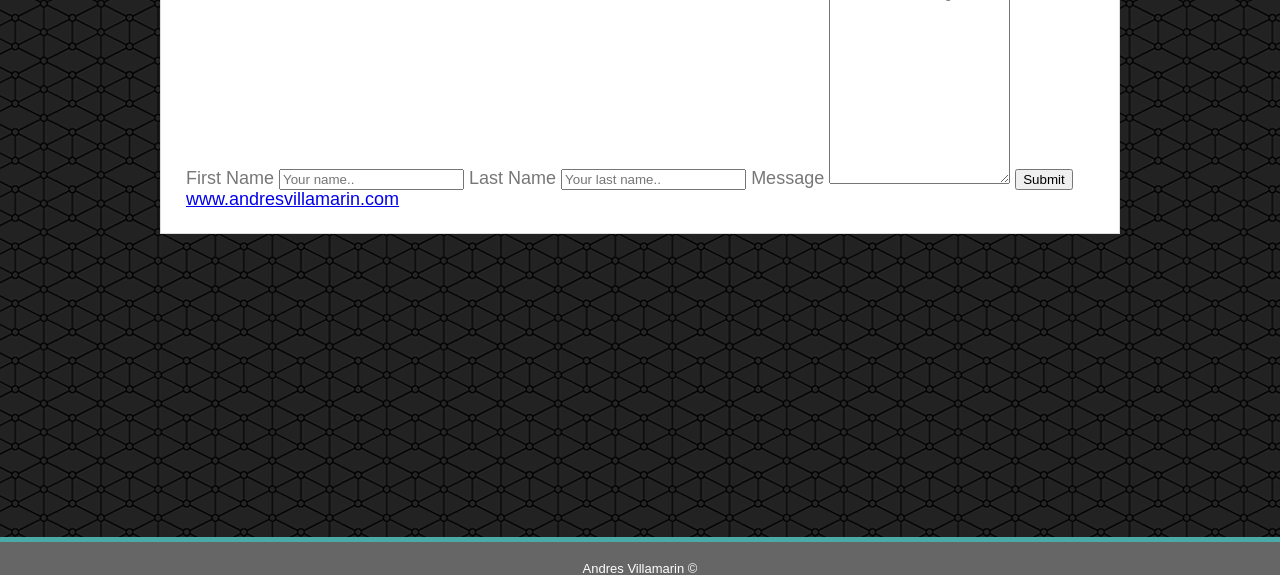
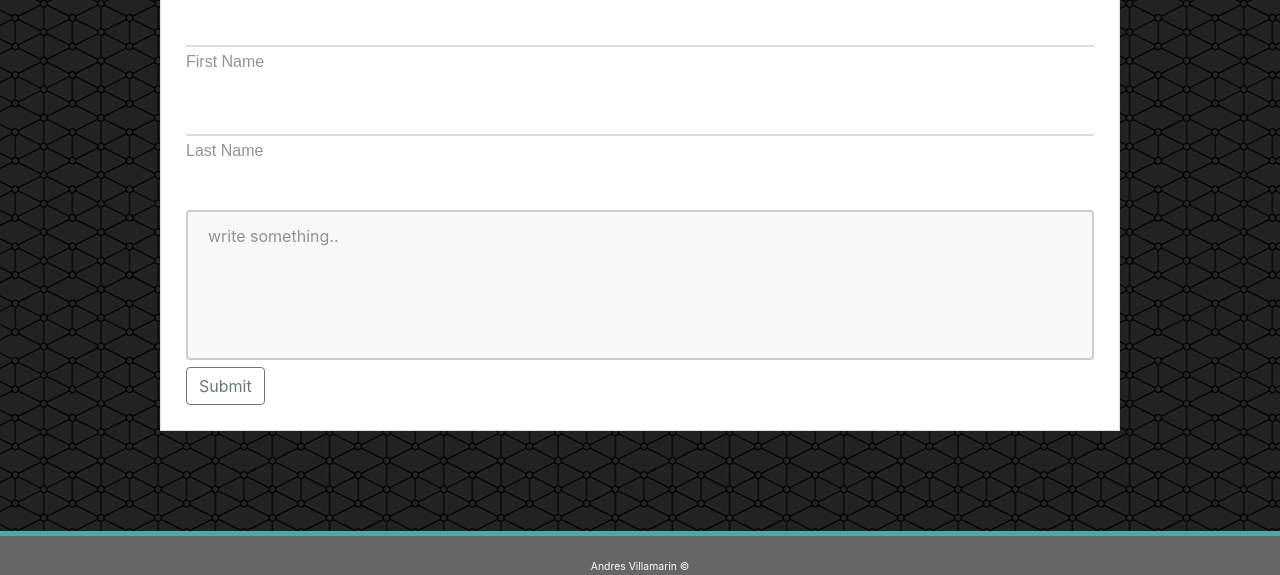
Before and after one commit to andresjoelv/Basic-Portfolio, a plain HTML site: page contact.html in a window 1280 px wide. Shown: the part 225-800 px from the top of the page. Drawn offline with nearby package versions, Linux system fonts and the light colour scheme.

Commit message:
Final commit

```diff
--- a/assets/css/style.css
+++ b/assets/css/style.css
@@ -258,3 +258,83 @@ footer {
     transform: translate(-50%, -50%);
     text-align: center;
 }
+
+.form-group input {
+    background: none;
+    border: none;
+    width: 100%;
+    height: 100%;
+    padding: 15px 8px 5px;
+    border-bottom: 2px solid #ddd;
+    color: transparent; /* makes the cursor and text visible */
+    font-size: 16px;
+    outline: none; /* remove browser field outlines on focus */
+    -webkit-appearance: none; /* prevent browser field styling */
+    -moz-appearance: none;
+}
+
+.form-group label {
+    font-size: 16px;
+    opacity: .7;
+    height: 20px;
+    font-family: sans-serif;
+    color: #666;
+    cursor: text;
+    /* this makes it so the label moves up and down smoothly */
+    transition:
+        font-size .3s ease,
+        bottom .3s ease,
+        opacity .3s ease,
+        left .3s ease;
+}
+
+/* makes field color visible on focus and blur if there is typed text */
+.form-group input:focus, .form-group input.blurred {
+    color: #222;
+    border-color: #206594;
+}
+
+.form-group input:focus {
+    transition:
+        color 0s 0.2s, /* the text color of text and cursor shows up mid label transition */
+        border-color .3s
+}
+
+/* keeps label up when on focus and blur if there is typed text */
+.form-group input:focus + label, .form-group input.blurred + label {
+    font-size: 12px;
+    bottom: 25px;
+    left: 0;
+    opacity: .3;
+}
+
+.textdec {
+    width: 100%;
+    height: 150px;
+    padding: 12px 20px;
+    box-sizing: border-box;
+    border: 2px solid #ccc;
+    border-radius: 4px;
+    background-color: #f8f8f8;
+    font-size: 16px;
+    resize: none;
+}
+
+.textdec:focus {
+    border: 1px solid #206594;
+}
+
+.textdec::placeholder {
+    color: #666;
+    opacity: .7;
+}
+
+:-ms-input-placeholder { /* Internet Explorer 10-11 */
+    color: #666;
+    opacity: .7;
+ }
+
+ ::-ms-input-placeholder { /* Microsoft Edge */
+    color: #666;
+    opacity: .7;
+ }
--- /dev/null
+++ b/assets/js/form_animation.js
@@ -0,0 +1,12 @@
+const textFields = document.querySelectorAll('input[type="text"]');
+
+textFields.forEach(field => {
+    // handle field on blur
+    field.addEventListener('blur', () => {
+        if(field.value.trim().length) {
+            field.classList.add('blurred');
+        } else {
+            field.classList.remove('blurred');
+        }
+    });
+})
--- a/contact.html
+++ b/contact.html
@@ -3,6 +3,8 @@
     <head>
         <title>Basic-Portfolio</title>
         <link rel="stylesheet" type="text/css" href="assets/css/style.css" />
+        <link rel="stylesheet" href="https://stackpath.bootstrapcdn.com/bootstrap/4.1.3/css/bootstrap.min.css" integrity="sha384-MCw98/SFnGE8fJT3GXwEOngsV7Zt27NXFoaoApmYm81iuXoPkFOJwJ8ERdknLPMO" crossorigin="anonymous">
+
     </head>
     <body>
         <header>
@@ -23,24 +25,32 @@
         <section class="container">
             <div class="hero">
                 <h2>Contact</h2>
-                <form>
-                    <label>First Name</label>
-                    <input type="text" name="firstname" placeholder="Your name..">
+                <form action="">
+                    <div class="form-group">
+                        <input type="text" id="first-name">
+                        <label for="first-name">First Name</label>
+                    </div>
 
-                    <label>Last Name</label>
-                    <input type="text" name="lastname" placeholder="Your last name..">
+                    <div class="form-group">
+                        <input type="text" id="last-name">
+                        <label for="last-name">Last Name</label>
+                    </div>
+                    <br />
+                    <div>
+                        <textarea name="message" placeholder="write something.." class="textdec"></textarea>
+                    </div>
 
-                    <label>Message</label>
-                    <textarea name="message" placeholder="write something.." style="height: 200px"></textarea>
-
-                    <input type="submit" value="Submit">
+                    <button class="btn btn-outline-secondary" type="button">Submit</button>
                 </form>
-                <a href="http://www.andresvillamarin.com/">www.andresvillamarin.com</a>
             </div>
         </section>
+
+
 
         <footer class="primary-footer">
             <small>Andres Villamarin &copy;</small>
         </footer>
+
+        <script src="assets/js/form_animation.js"></script>
     </body>
 </html>
```
